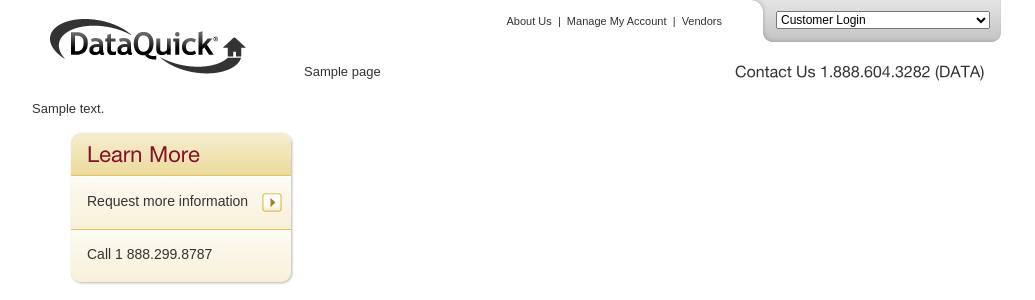
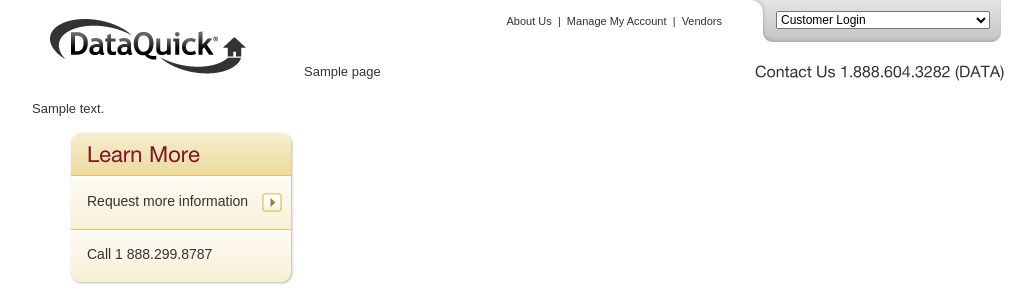
Before and after one commit to nlk-sites/dataquick, a WordPress theme: template wptheme/dq/page.php in a window 1280 px wide. Shown: the top 300 px of the page, without its empty margins (119-1154 px from the left). Run offline with PHP 8.4 and a stand-in for WordPress, Linux system fonts and the light colour scheme; the site name, menu and one post (Sample post) are stand-ins, and other content is empty; some libraries are stand-ins or nearby versions.

Commit message:
updated css

```diff
--- a/wptheme/dq/style.css
+++ b/wptheme/dq/style.css
@@ -20,7 +20,7 @@ a img { border: none }
 #page { display: block; width: 978px; margin: 0 auto; text-align: left }
 #hdr { float: left; width: 978px; height: 99px; position: relative; background:url(images/tab.png) no-repeat 719px 0; z-index:2 }
 #hdr a { color: #333; text-decoration: none }
-#hdr .contact { position: absolute; top: 60px; right: 26px; font: 16px/143% "Helvetica Neue"; z-index: 2 }
+#hdr .contact { position: absolute; top: 60px; right: 6px; font: 16px/143% "Helvetica Neue"; z-index: 2 }
 #hdr .contact a { text-decoration: none; color:#333 }
 #dq { float: left; width: 196px; height: 63px; margin: 15px 0 0 18px; text-indent:-999em; background: url(images/logo.png) no-repeat 0 0 }
 #ipc { float: left; margin: 62px 0 0 58px; padding: 0; list-style: none; position: relative; z-index: 3 }
```
